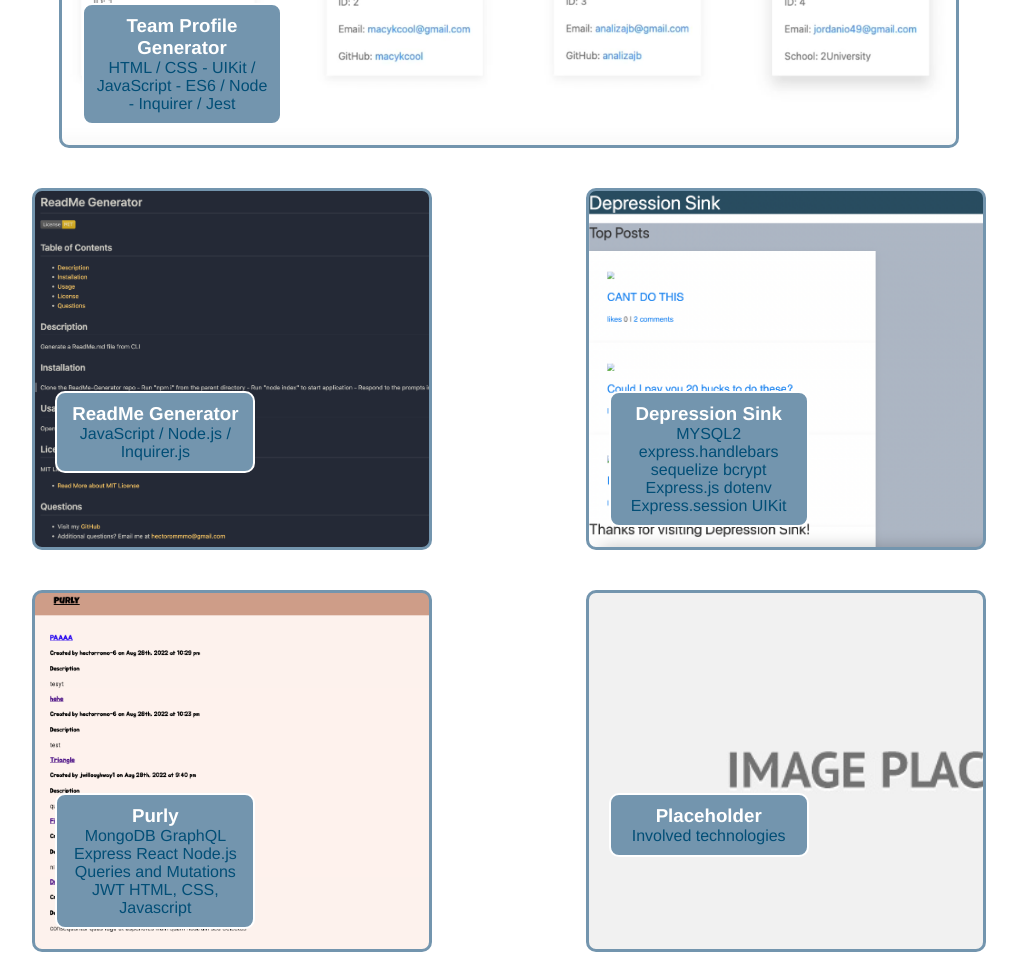
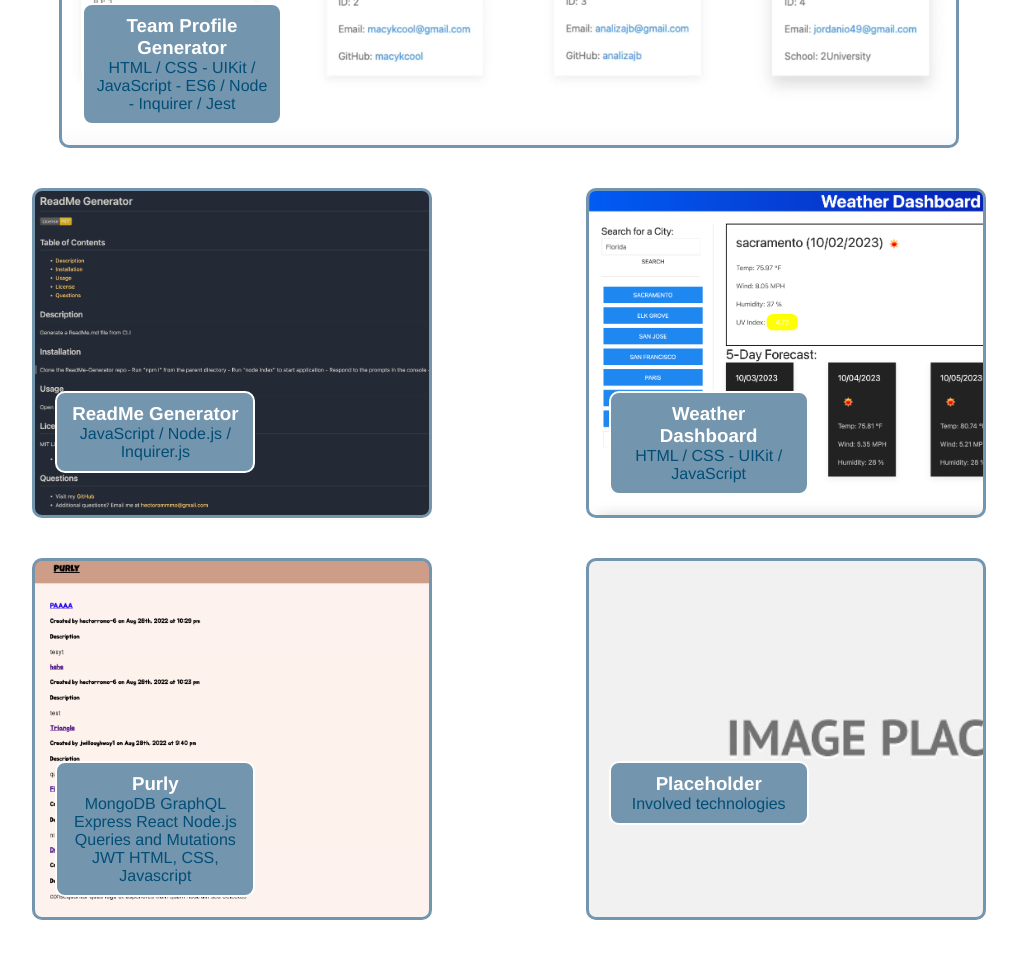
Before and after one commit to hectorromo06/professional-portfolio, a plain HTML site: page index.html in a window 1280 px wide. Shown: the part 1224-2181 px from the top of the page, without its empty margins (131-1148 px from the left). Drawn offline with Linux system fonts and the light colour scheme.

Commit message:
weather dashboard project

```diff
--- a/assets/css/style.css
+++ b/assets/css/style.css
@@ -150,8 +150,8 @@ header nav ul li a {
     background-image: url(../images/readme-generator.png);
 }
 
-.depression-sink {
-    background-image: url(../images/depression-sink.png);
+.weather-dashboard {
+    background-image: url(../images/weather-dashboard.png);
 }
 
 .purly {
--- a/index.html
+++ b/index.html
@@ -55,18 +55,10 @@
                     <span>JavaScript / Node.js / Inquirer.js</span>
                 </div>
             </a>
-            <a href="https://depression-sink.herokuapp.com/" class="card depression-sink">
+            <a href="https://hectorromo06.github.io/weather-dashboard/" target="_blank" rel="noopener noreferrer" class="card weather-dashboard">
                 <div>
-                    <h3>Depression Sink</h3>
-                    <span>MYSQL2
-                        express.handlebars
-                        sequelize
-                        bcrypt
-                        Express.js
-                        dotenv
-                        Express.session
-                        UIKit
-                    </span>
+                    <h3>Weather Dashboard</h3>
+                    <span>HTML / CSS - UIKit / JavaScript</span>
                 </div>
             </a>
             <a href="https://purly.herokuapp.com/" class="card purly">
```
Also changed, not shown: assets/images/depression-sink.png (deleted), assets/images/hero.jpeg (deleted), assets/images/weather-dashboard.png (added), 1 other file.
